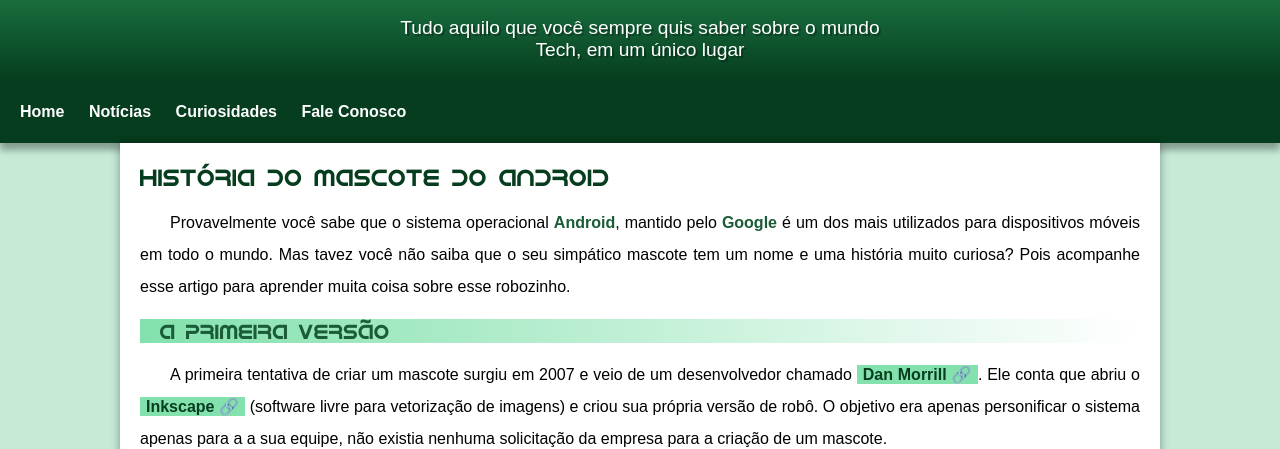
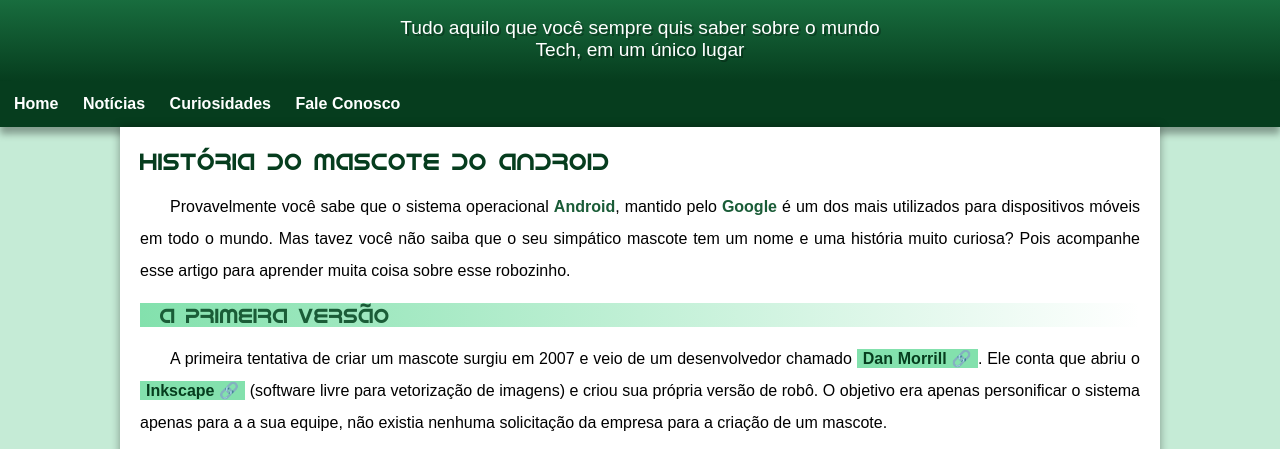
Before and after one commit to filipemacarini/projeto-android, a plain HTML site: page index.html in a window 1280 px wide. Shown: the part 100-549 px from the top of the page. Drawn offline with Linux system fonts and the light colour scheme.

Commit message:
arrumando o menu

```diff
--- a/estilos/style.css
+++ b/estilos/style.css
@@ -61,7 +61,7 @@ header > p {
 nav {
     background-color: var(--cor5);
     box-shadow: 0px 7px 7px rgba(0, 0, 0, 0.336);
-    padding: 10px;
+    padding: 4px;
 }
 
 nav > a {
@@ -72,7 +72,6 @@ nav > a {
     transition-duration: 0.4s;
     border-radius: 5px;
     display: inline-block;
-    margin: 2px 0px;
 }
 
 nav > a:hover {
```
